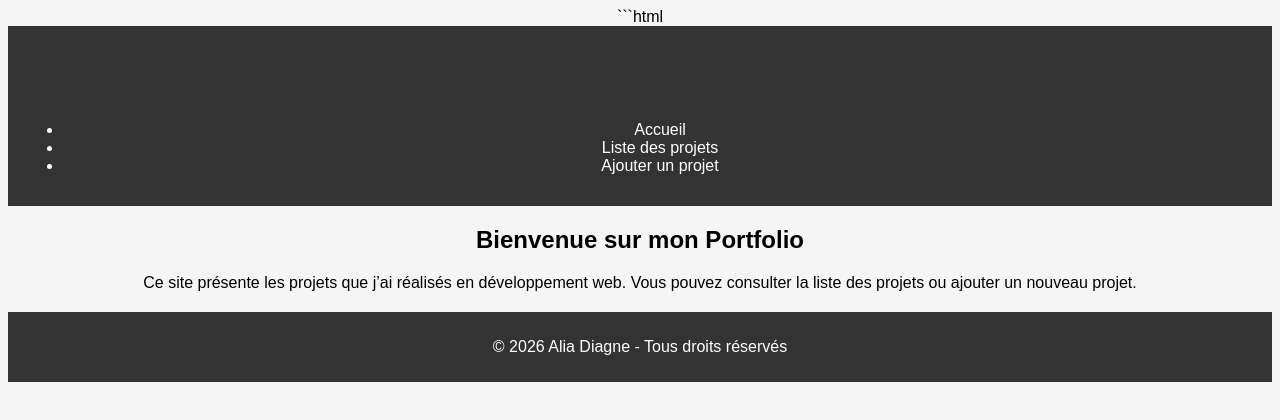
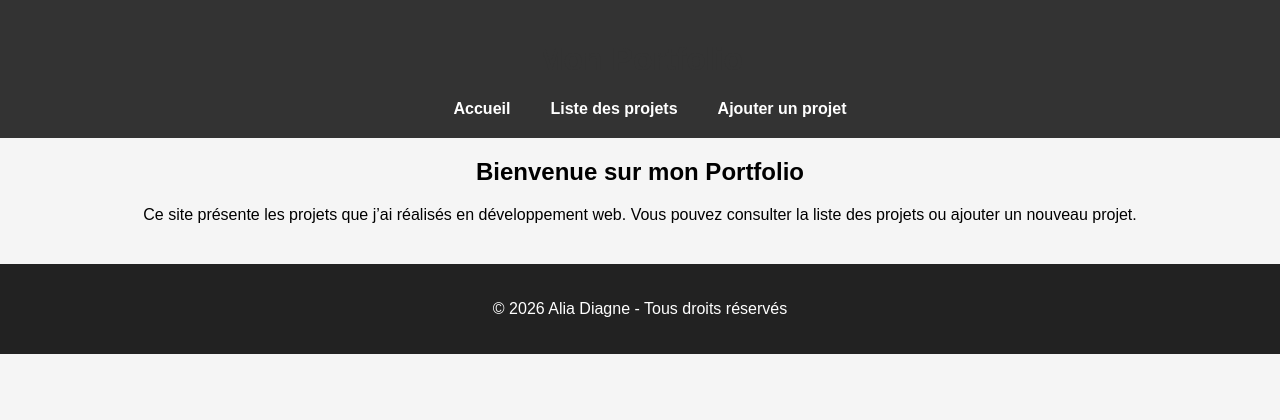
Before and after one commit to diagnealia03-cmd/fullStack_portfolio, a plain HTML site: page index.html in a window 1280 px wide. Drawn offline with Linux system fonts and the light colour scheme.

Commit message:
Amélioration du menu centré et ajout du logo

```diff
--- a/style.css
+++ b/style.css
@@ -31,6 +31,7 @@
     cursor: pointer;
     border-radius: 5px;
 }
+
 header {
     background-color: #333;
     color: white;
@@ -49,6 +50,7 @@
     padding: 10px;
     margin-top: 20px;
 }
+
 form {
     background-color: white;
     padding: 20px;
@@ -86,3 +88,91 @@
 form button:hover {
     background-color: #218838;
 }
+
+/* style général */
+body {
+    margin: 0;
+    font-family: Arial, sans-serif;
+}
+
+/* header */
+header {
+    background: #333;
+    color: white;
+    padding: 20px;
+    text-align: center;
+}
+
+/* organisation logo + menu */
+.container {
+    width: 90%;
+    margin: auto;
+    display: flex;
+    justify-content: space-between;
+    align-items: center;
+}
+
+/* logo */
+.logo h2 {
+    margin: 0;
+}
+
+/* menu */
+nav ul {
+    list-style: none;
+    margin: 0;
+    padding: 0;
+    display: flex;
+}
+
+nav ul li {
+    margin-left: 20px;
+}
+
+nav ul li a {
+    text-decoration: none;
+    color: white;
+    font-weight: bold;
+}
+
+nav ul li a:hover {
+    color: #00bcd4;
+}
+
+/* section principale */
+.hero {
+    text-align: center;
+    padding: 80px;
+    background: #f4f4f4;
+}
+
+/* pied de page */
+footer {
+    background: #222;
+    color: white;
+    text-align: center;
+    padding: 20px;
+    margin-top: 40px;
+}
+
+/* organisation menu + logo */
+.container {
+    display: flex;
+    justify-content: space-between;
+    align-items: center;
+    width: 90%;
+    margin: auto;
+}
+
+/* menu centré */
+nav ul {
+    list-style: none;
+    display: flex;
+    justify-content: center;
+    flex: 1;
+}
+
+/* logo à droite */
+.logo {
+    margin-left: auto;
+}
```
Also changed, not shown: index.html (+0 -1 lines).
